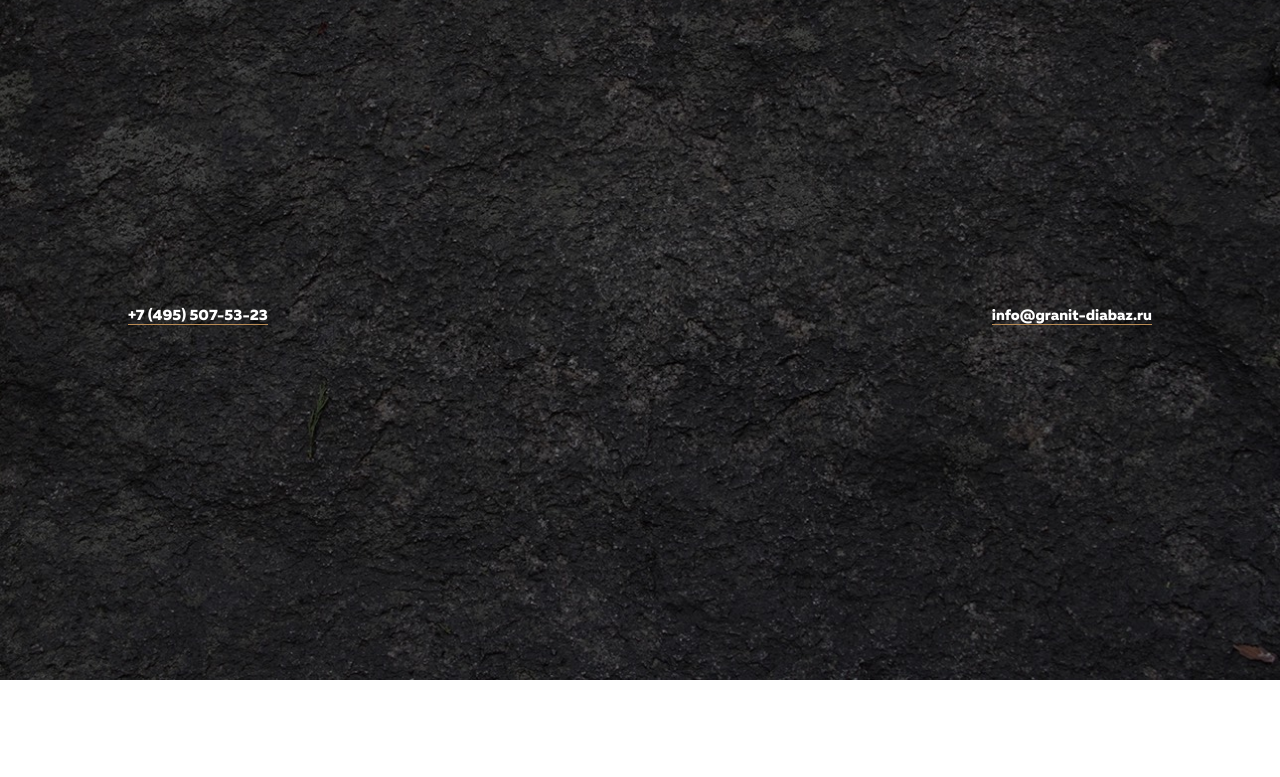
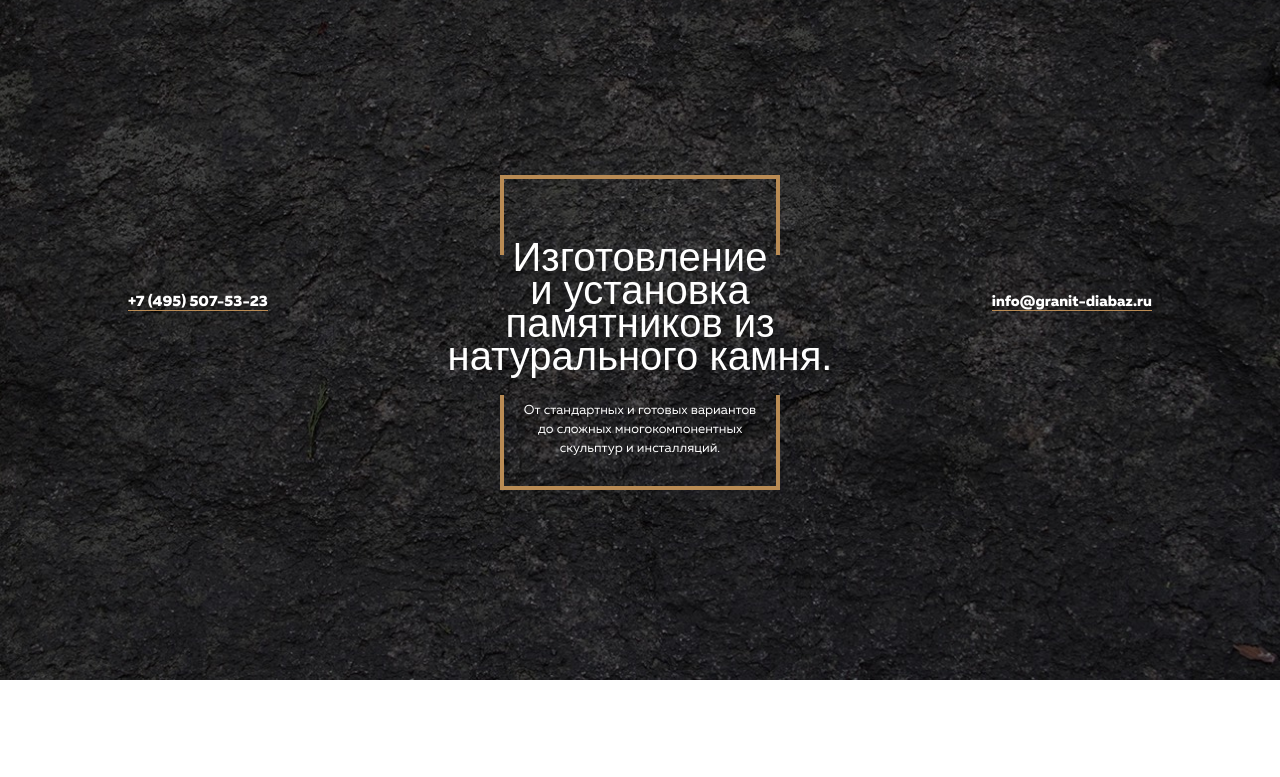
Before and after one commit to evgenyzhernoklev/monumentum, a website: page src/index.html in a window 1280 px wide. Shown: the top 777 px of the page. Drawn offline with nearby package versions, Linux system fonts and the light colour scheme; files that its build step writes are made by us from their sources; files whose address does not match are found by name.

Commit message:
Update header

```diff
--- a/src/css/header.scss
+++ b/src/css/header.scss
@@ -4,6 +4,7 @@
   background-size: cover;
 
   .contentIn {
+    padding-top: 175px;
     height: 100%;
   }
 }
@@ -11,7 +12,7 @@
 .headerLink {
   display: inline-block;
   position: absolute;
-  top: 45%;
+  top: 43%;
   font: 15px/18px $muller-extrabold;
   color: $white;
   border-bottom: 1px solid $gold;
@@ -28,3 +29,39 @@
 .headerLink--mail {
   right: 20px;
 }
+
+// title
+.headerInfo {
+
+}
+
+.headerInfo__topHelper {
+  width: 280px;
+  height: 80px;
+  margin: 0 auto 0;
+  border: 4px solid $gold;
+  border-bottom: 0;
+}
+
+.headerInfoTitle {
+  max-width: 440px;
+  margin: -14px auto 22px;
+  font: 40px/33px $bodoni;
+  text-align: center;
+  color: $white;
+}
+
+.headerInfoTitle__helper {
+  display: block;
+}
+
+.headerInfo__bottomHelper {
+  width: 280px;
+  margin: 0 auto;
+  padding: 5px 15px 29px;
+  font: 13px/19px $muller-regular;
+  text-align: center;
+  color: $white;
+  border: 4px solid $gold;
+  border-top: 0;
+}
--- a/src/index.html
+++ b/src/index.html
@@ -17,7 +17,11 @@
 		<div class="header__contentIn contentIn contentIn--big">
 			<a class="contentIn__headerLink headerLink headerLink--phone" href="tel:+74955075323">+7 (495) 507-53-23</a>
 			<div class="contentIn__headerInfo headerInfo">
-				<h1 class="headerInfo__title headerInfoTitle"></h1>
+				<div class="headerInfo__topHelper"></div>
+				<h1 class="headerInfo__title headerInfoTitle"><span class="headerInfoTitle__helper">Изготовление</span>
+					и установка памятников из натурального камня.</h1>
+				<div class="headerInfo__bottomHelper">От стандартных и готовых вариантов
+					до сложных многокомпонентных скульптур и инсталляций.</div>
 			</div>
 			<a class="contentIn__headerLink headerLink headerLink--mail" href="mailto:info@granit-diabaz.ru">info@granit-diabaz.ru</a>
 		</div>
```
Also changed, not shown: build/css/app.css, build/index.html.
